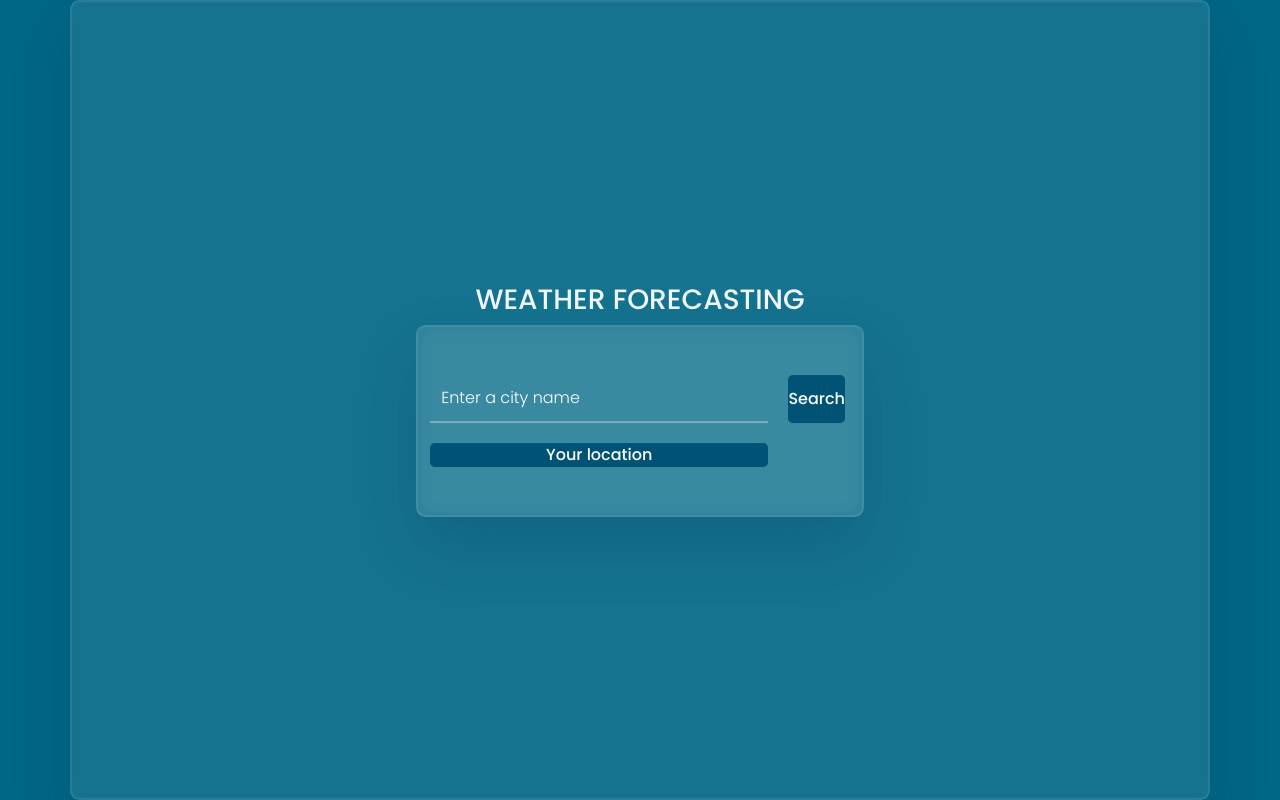
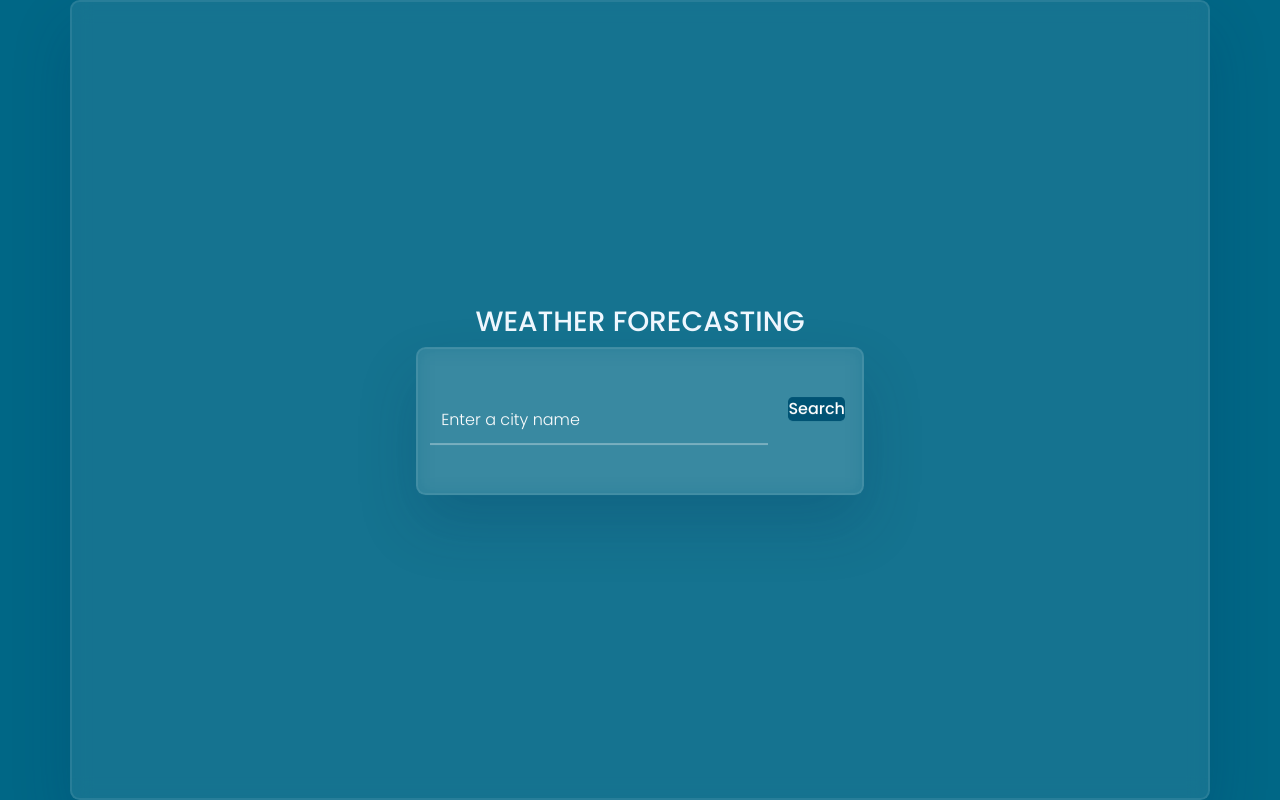
Before and after one commit to aruns200108/weather_2, a plain HTML site: page index.html in a window 1280 px wide. Drawn offline with nearby package versions, Linux system fonts and the light colour scheme; no server answers.

Commit message:
Update index.html

```diff
--- a/index.html
+++ b/index.html
@@ -27,9 +27,9 @@
             <div class="container">
               <div class="search-container col-md-12 col-xl-10">
                 <input type="text" placeholder="Enter a city name" id="city"  />
+                <div>
                  <button id="search-btn" onclick="getWeather()">Search</button>
-                 <button type="submit" id="search-btn" onclick="getWeatherData()">Your location</button>
-
+                </div>
               </div>
               <div id="result"></div>
             </div>
```
